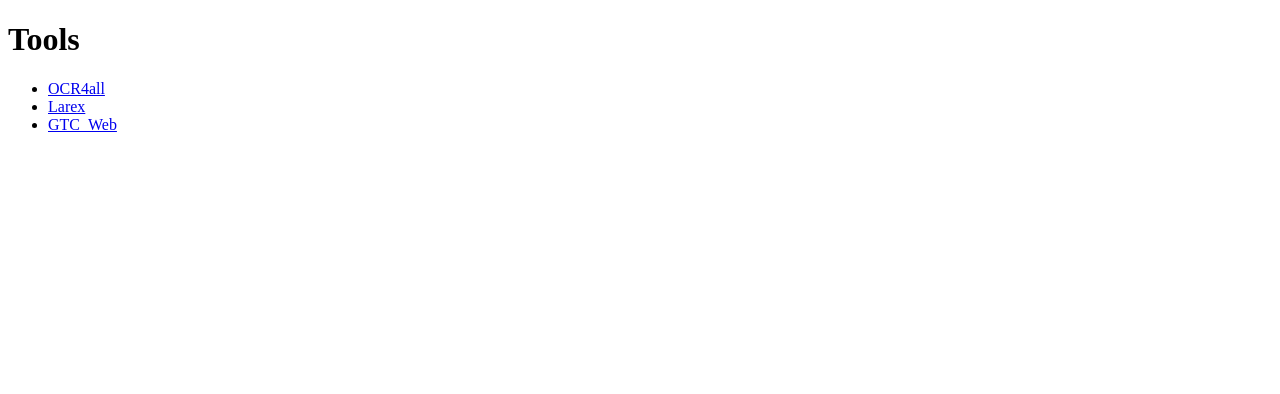
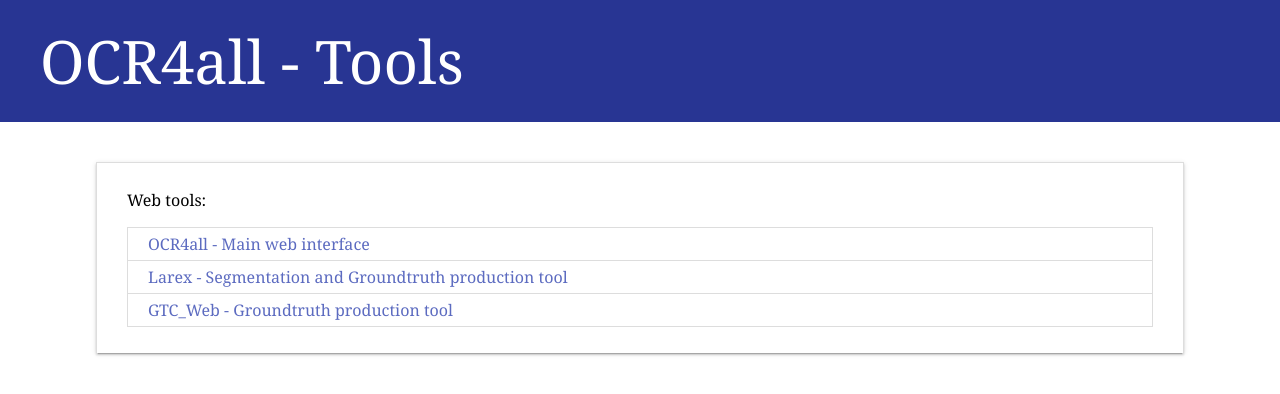
Before and after one commit to OCR4all/docker_image, a plain HTML site: page index.html in a window 1280 px wide. Drawn offline with Linux system fonts and the light colour scheme.

Commit message:
Updated welcome screen

```diff
--- a/index.html
+++ b/index.html
@@ -3,13 +3,80 @@
 	<head>
 		<meta charset="UTF-8">
 		<title>OCR4All</title>
+		<style>
+			* {
+				box-sizing:border-box;
+				font-family: Georgia, serif;
+			}
+			body {
+				margin: 0px;
+				padding: 0px;
+			}
+			h1 {
+				background-color:#283593;
+				color: white;
+				padding: 20px 40px;
+				margin-top: 0;
+				font-size: 60px;
+				font-weight:normal;
+			}
+			article {
+				box-shadow: 0 2px 2px 0 rgba(0,0,0,0.14),0 1px 5px 0 rgba(0,0,0,0.12),0 3px 1px -2px rgba(0,0,0,0.2);
+				border-top: 1px solid #ddd;
+				border-right: 1px solid #ddd;
+				border-left: 1px solid #ddd;
+				margin: .5rem 0 1rem 0;
+				width: 90%;
+				max-width: 1280px;
+				padding: 10px 30px;
+				margin: 0px auto;
+			}
+			ul {
+				list-style:none;
+				padding: 0;
+			}
+			li {
+				border-top: 1px solid #ddd;
+				border-right: 1px solid #ddd;
+				border-left: 1px solid #ddd;
+				margin: 0;
+			}
+			a {
+				width:100%;
+				padding: 5px 20px;
+				display: block;
+				text-decoration: none;
+				color: #5c6bc0;
+			}
+			a:hover{
+				background-color: #5c6bc0;
+				color: white;
+			}
+			li:last-child {
+				border-bottom: 1px solid #ddd;
+			}
+			@media only screen and (min-width: 601px){
+				article {
+				    width: 85%;
+				    max-width: none;
+				}
+			}
+			@media only screen and (min-width: 601px){
+					article {
+					    width: 85%;
+				}
+			}
+		</style>
 	</head>
 	<body>
-<h1>Tools</h1>
+		<h1>OCR4all - Tools</h1>
+		<article>
+			<p>Web tools:</p>
 			<ul>
-    <li><a href="/OCR4all_Web">OCR4all</a></li>
-    <li><a href="/Larex">Larex</a></li>
-    <li><a href="/GTC_Web">GTC_Web</a></li>
+				<li><a href="/OCR4all_Web">OCR4all - Main web interface</a></li>
+				<li><a href="/Larex">Larex - Segmentation and Groundtruth production tool</a></li>
+				<li><a href="/GTC_Web">GTC_Web - Groundtruth production tool</a></li>
 			</ul>
+		</article>
 	</body>
 </html>
```
Lines whose indentation alone changed are shown as unchanged.
